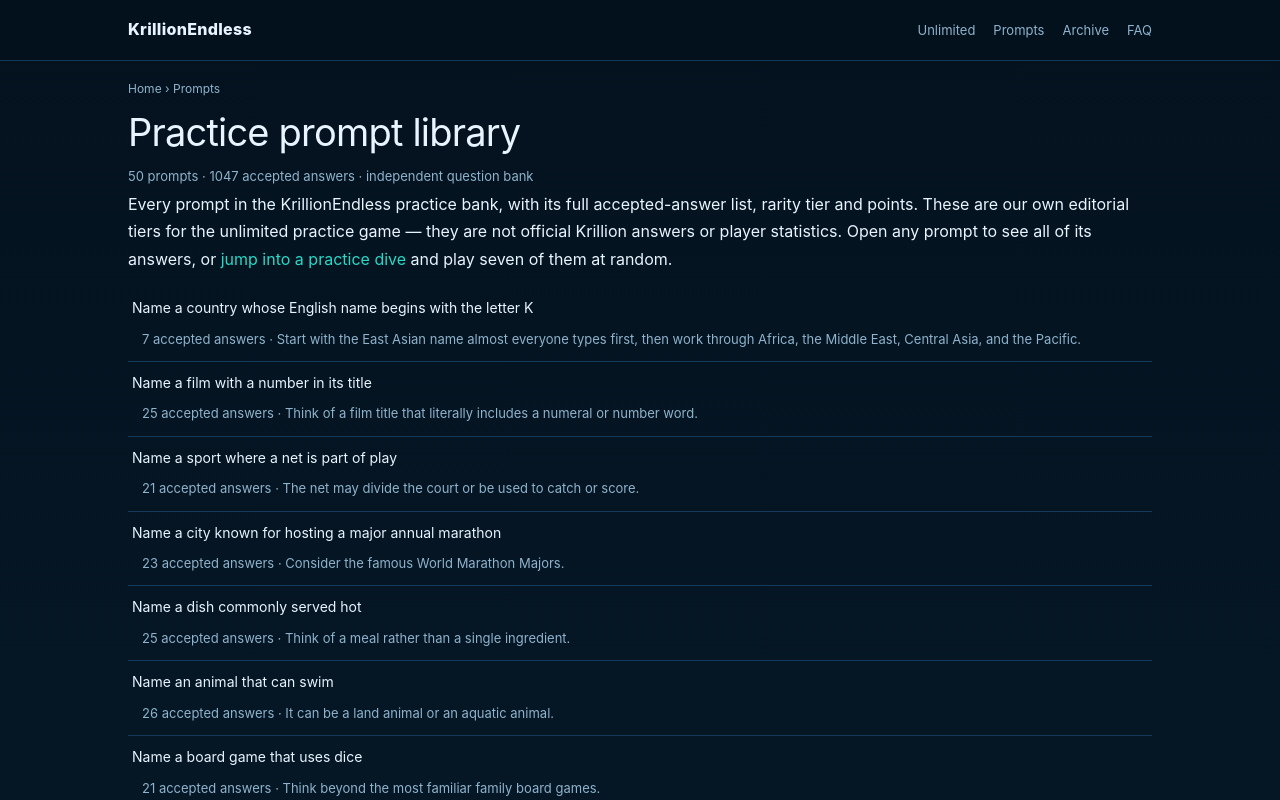
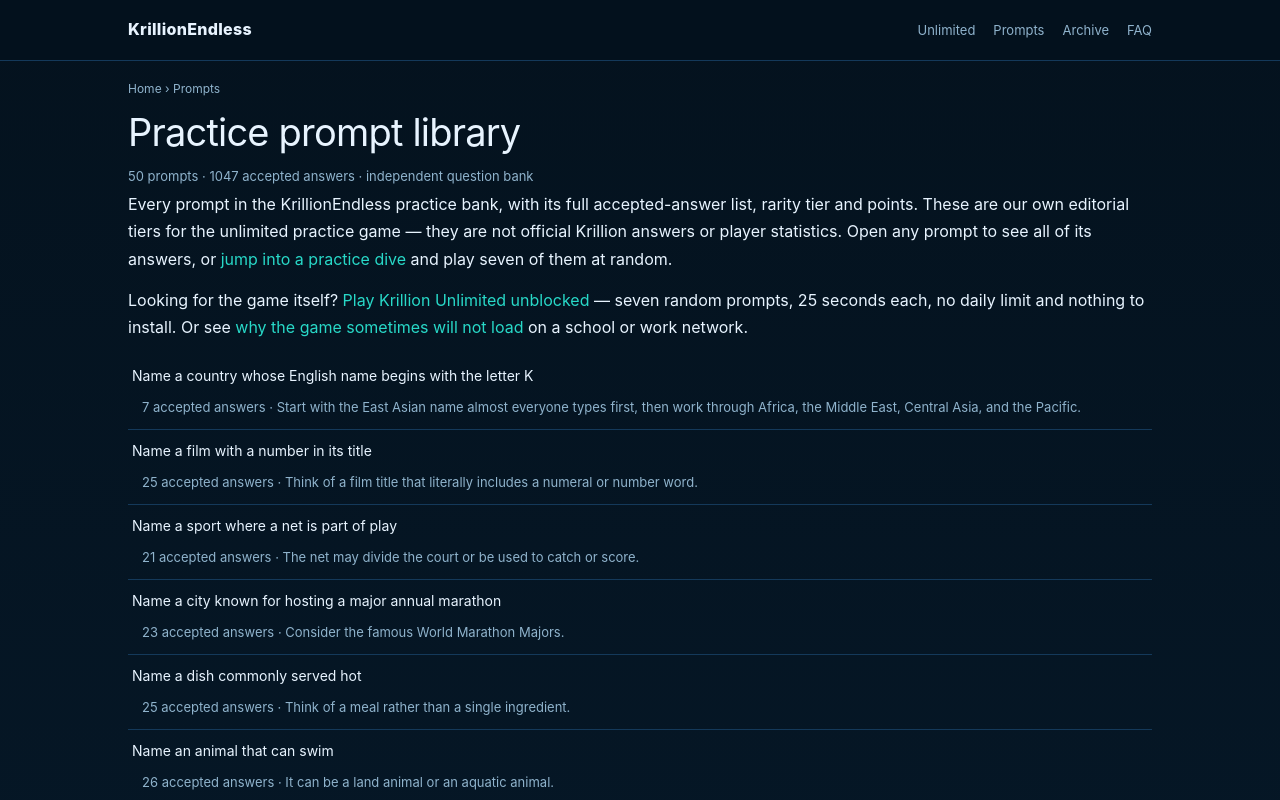
Before and after one commit to syz996/krillionendless, a Next.js app: page /prompts in a window 1280 px wide. Shown: the top 800 px of the page. Built offline with nearby package versions, Linux system fonts and the light colour scheme.

Commit message:
Add game link and description to prompts page

```diff
--- a/app/prompts/page.tsx
+++ b/app/prompts/page.tsx
@@ -40,7 +40,9 @@ export default function PromptsIndexPage() {
         <p className="meta">{count} prompts · {totalAnswers} accepted answers · independent question bank</p>
 
         <p>Every prompt in the {SITE.brand} practice bank, with its full accepted-answer list, rarity tier and points. These are our own editorial tiers for the unlimited practice game — they are not official Krillion answers or player statistics. Open any prompt to see all of its answers, or <a href="/#game">jump into a practice dive</a> and play seven of them at random.</p>
-
+        <p>
+          Looking for the game itself? <a href="/">Play Krillion Unlimited unblocked</a> — seven random prompts, 25 seconds each, no daily limit and nothing to install. Or see <a href="/krillion-unblocked/">why the game sometimes will not load</a> on a school or work network.
+        </p>
         <ul className="archive">
           {PROMPTS.map(p => (
             <li key={p.id}><a href={`/prompts/${p.id}/`}>{p.text}</a><p className="dive-summary">{p.answers.length} accepted answers · {p.hint}</p></li>
```
